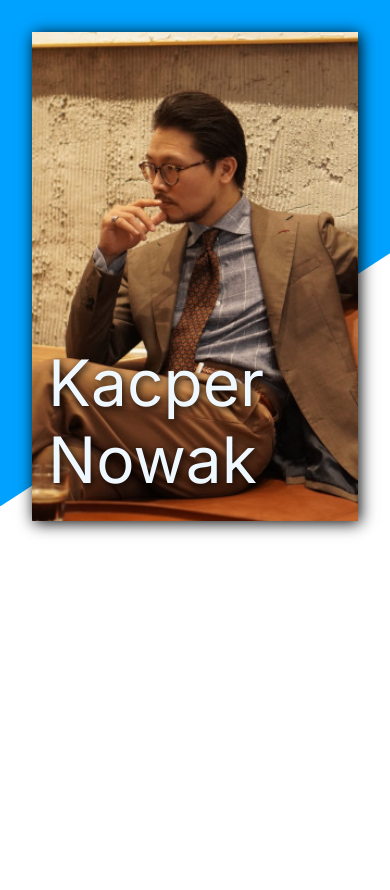
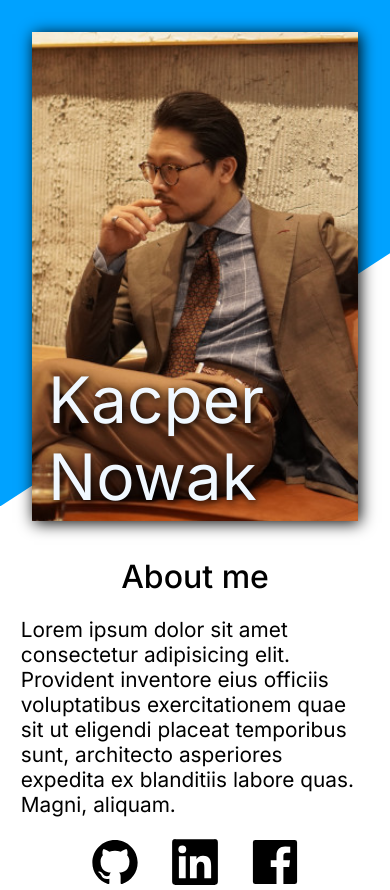
Before and after one commit to kapi104/odin-personal-portfolio, a website built with webpack: page dist/index.html in a window 390 px wide. Before the commit the page ends 844 px from the top, so only its background shows below. Built offline with nearby package versions, Linux system fonts and the light colour scheme.

Commit message:
created and styled about me section in header

```diff
--- a/src/style.css
+++ b/src/style.css
@@ -1,4 +1,4 @@
-@import url('https://fonts.googleapis.com/css2?family=Inter:wght@200;400;700&display=swap');
+@import url('https://fonts.googleapis.com/css2?family=Inter:wght@200;400;500;700&display=swap');
 
 :root {
   font-family: 'Inter', sans-serif;
@@ -24,6 +24,10 @@ body {
   z-index: 1;
 }
 
+i {
+  color: black;
+}
+
 @media (max-width: 480px) {
   header {
     display: flex;
@@ -31,12 +35,12 @@ body {
     align-items: center;
   }
 
-  header picture {
+  .profile-picture {
     width: 100%;
     position: relative;
   }
 
-  header img {
+  .profile-picture img {
     width: calc(100% - 4rem);
     margin: 2rem;
     box-shadow: 2px 2px 15px rgb(0, 0, 0);
@@ -44,11 +48,34 @@ body {
 
   header span {
     position: absolute;
-    bottom: 3.7rem;
+    bottom: 2.6rem;
     left: 3rem;
     z-index: 2;
     color: aliceblue;
     font-size: 4rem;
     text-shadow: 2px 2px 8px rgb(0, 0, 0);
   }
+
+  .about-me h1 {
+    font-weight: 500;
+    margin: 0 auto;
+    text-align: center;
+  }
+
+  .about-me p {
+    padding: 0 1.3rem;
+    font-size: 1.3rem;
+  }
+
+  .link-icons {
+    display: flex;
+    justify-content: center;
+    gap: 2rem;
+  }
+
+  .link-icons img,
+  .link-icons svg {
+    height: 3rem;
+    fill: black;
+  }
 }
```
Also changed, not shown: dist/index.html, dist/main.js.
